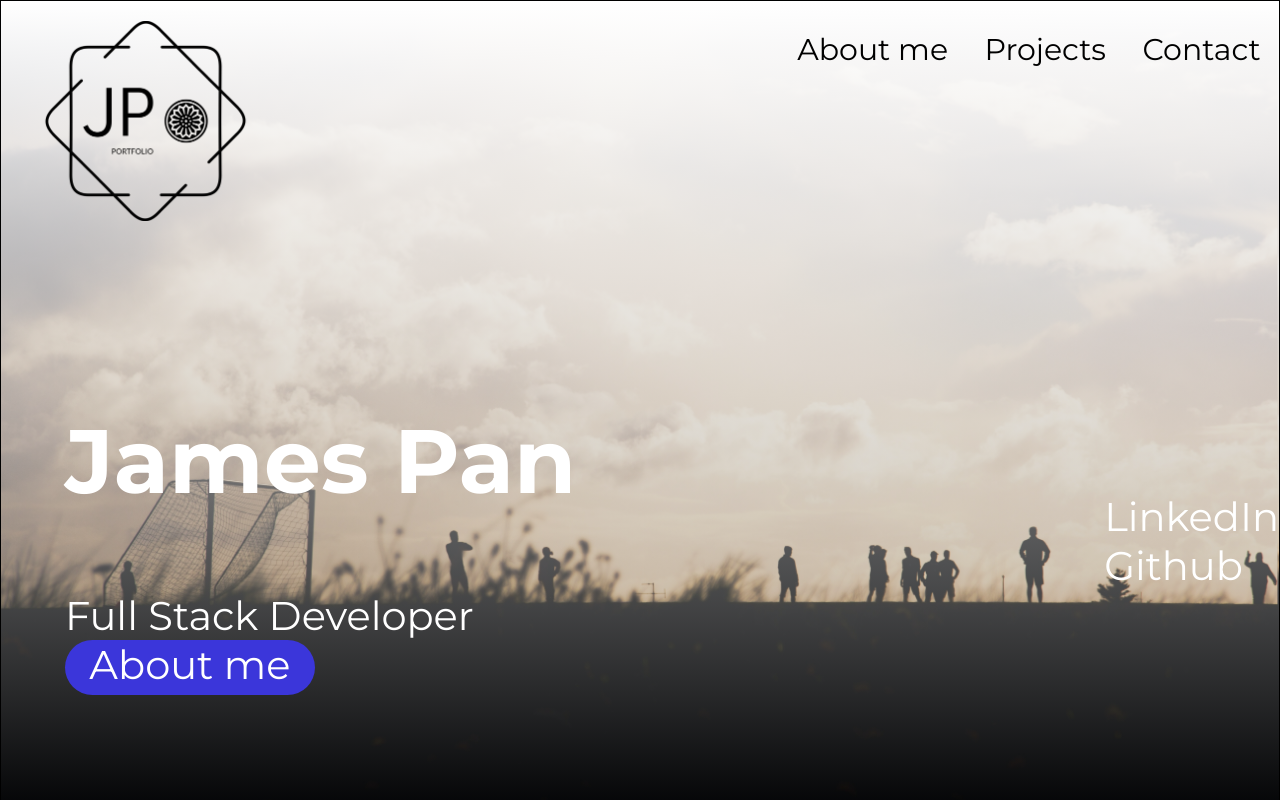
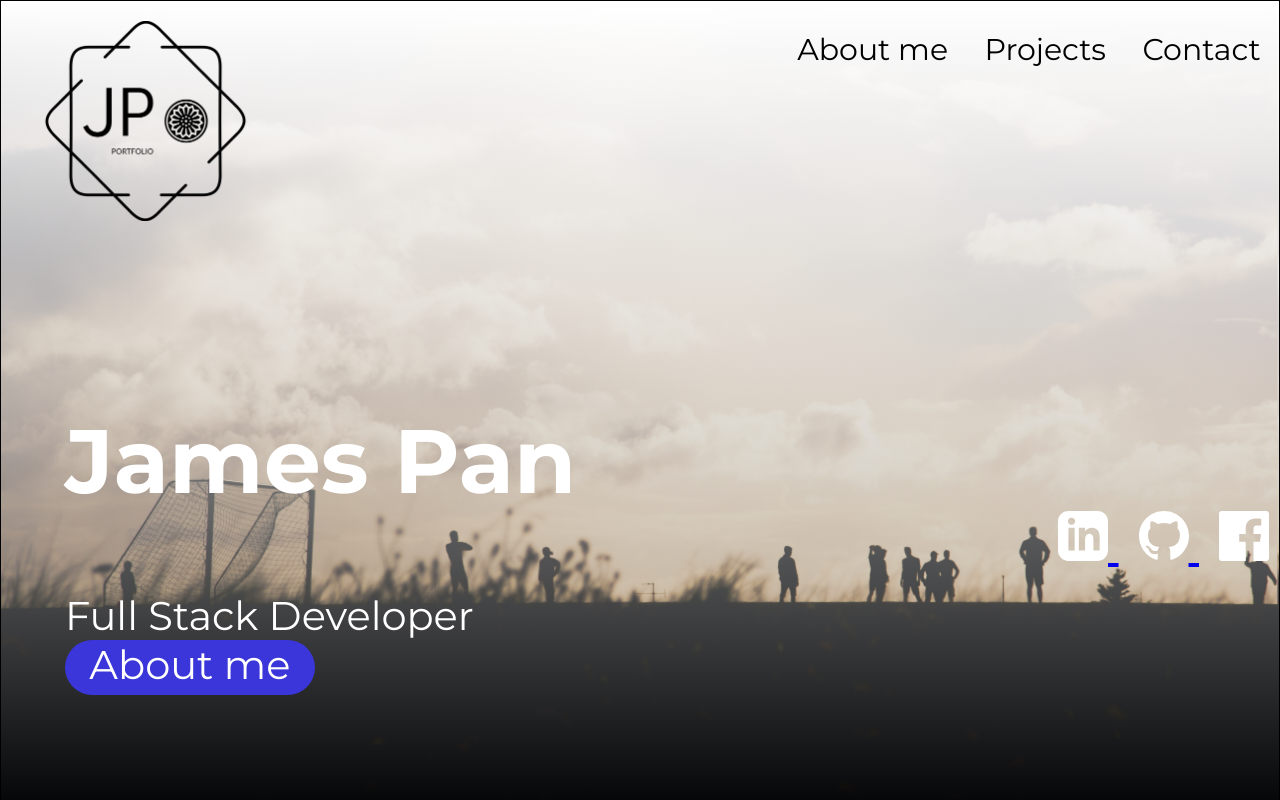
Before and after one commit to Jamespan6704/Portfolio, a plain HTML site: page index.html in a window 1280 px wide. Shown: the top 800 px of the page. Drawn offline with Linux system fonts and the light colour scheme.

Commit message:
socials created and linked

```diff
--- a/index.html
+++ b/index.html
@@ -30,8 +30,45 @@
           <div class="button">About me</div>
         </div>
         <div class="socials">
-          <div>LinkedIn</div>
-          <div>Github</div>
+          <a href="https://www.linkedin.com/in/james-pan-305a911b9/">
+            <svg
+              xmlns="http://www.w3.org/2000/svg"
+              fill="#ffffff"
+              width="50"
+              height="50"
+              viewBox="0 0 24 24"
+            >
+              <path
+                d="M19 0h-14c-2.761 0-5 2.239-5 5v14c0 2.761 2.239 5 5 5h14c2.762 0 5-2.239 5-5v-14c0-2.761-2.238-5-5-5zm-11 19h-3v-11h3v11zm-1.5-12.268c-.966 0-1.75-.79-1.75-1.764s.784-1.764 1.75-1.764 1.75.79 1.75 1.764-.783 1.764-1.75 1.764zm13.5 12.268h-3v-5.604c0-3.368-4-3.113-4 0v5.604h-3v-11h3v1.765c1.396-2.586 7-2.777 7 2.476v6.759z"
+              />
+            </svg>
+          </a>
+          <a href="https://github.com/Jamespan6704">
+            <svg
+              xmlns="http://www.w3.org/2000/svg"
+              fill="#ffffff"
+              width="50"
+              height="50"
+              viewBox="0 0 24 24"
+            >
+              <path
+                d="M12 0c-6.626 0-12 5.373-12 12 0 5.302 3.438 9.8 8.207 11.387.599.111.793-.261.793-.577v-2.234c-3.338.726-4.033-1.416-4.033-1.416-.546-1.387-1.333-1.756-1.333-1.756-1.089-.745.083-.729.083-.729 1.205.084 1.839 1.237 1.839 1.237 1.07 1.834 2.807 1.304 3.492.997.107-.775.418-1.305.762-1.604-2.665-.305-5.467-1.334-5.467-5.931 0-1.311.469-2.381 1.236-3.221-.124-.303-.535-1.524.117-3.176 0 0 1.008-.322 3.301 1.23.957-.266 1.983-.399 3.003-.404 1.02.005 2.047.138 3.006.404 2.291-1.552 3.297-1.23 3.297-1.23.653 1.653.242 2.874.118 3.176.77.84 1.235 1.911 1.235 3.221 0 4.609-2.807 5.624-5.479 5.921.43.372.823 1.102.823 2.222v3.293c0 .319.192.694.801.576 4.765-1.589 8.199-6.086 8.199-11.386 0-6.627-5.373-12-12-12z"
+              />
+            </svg>
+          </a>
+          <a href="https://www.facebook.com/james.pan.7503/">
+            <svg
+              xmlns="http://www.w3.org/2000/svg"
+              fill="#ffffff"
+              width="50"
+              height="50"
+              viewBox="0 0 24 24"
+            >
+              <path
+                d="M22.675 0h-21.35c-.732 0-1.325.593-1.325 1.325v21.351c0 .731.593 1.324 1.325 1.324h11.495v-9.294h-3.128v-3.622h3.128v-2.671c0-3.1 1.893-4.788 4.659-4.788 1.325 0 2.463.099 2.795.143v3.24l-1.918.001c-1.504 0-1.795.715-1.795 1.763v2.313h3.587l-.467 3.622h-3.12v9.293h6.116c.73 0 1.323-.593 1.323-1.325v-21.35c0-.732-.593-1.325-1.325-1.325z"
+              />
+            </svg>
+          </a>
         </div>
       </div>
     </section>
--- a/styles.css
+++ b/styles.css
@@ -91,3 +91,7 @@ p {
   height: 200px;
   margin: 20px;
 }
+
+.socials a {
+  margin: 10px;
+}
```
